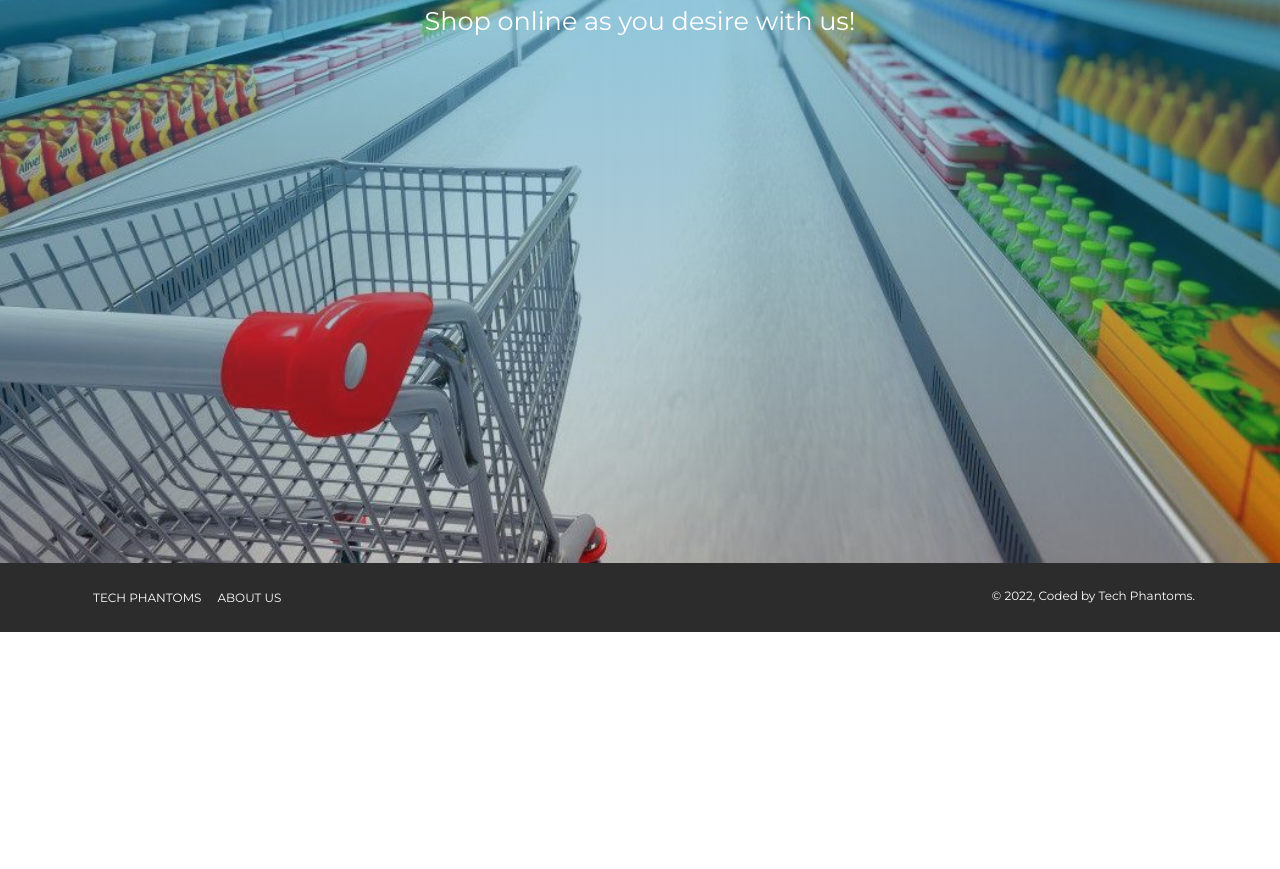
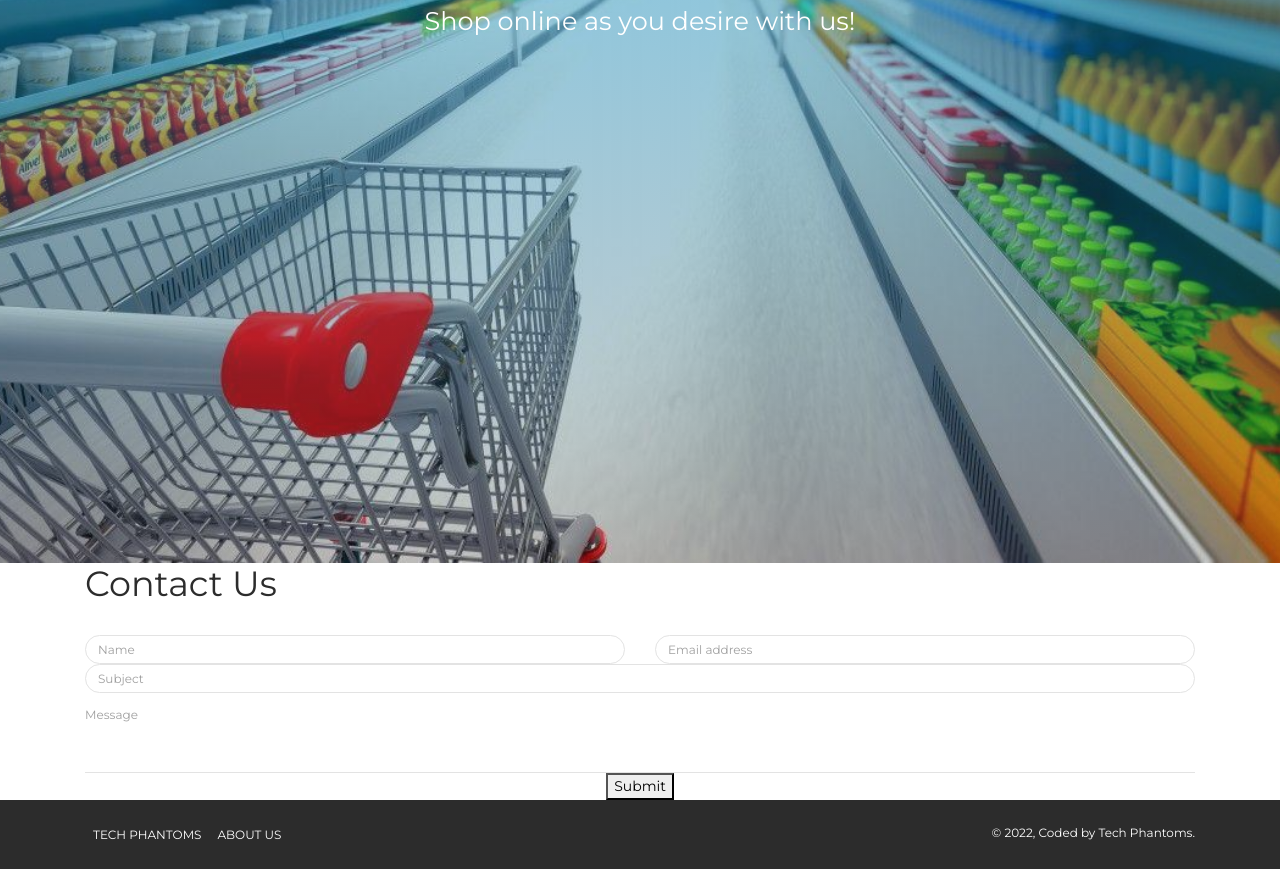
Before and after one commit to oshanadithya/Shopsy_Frontend, a React (Create React App) app: page /index in a window 1280 px wide. Shown: the part 436-1305 px from the top of the page. Before the commit the page ends 1068 px from the top, so only its background shows below. Built offline with nearby package versions, Linux system fonts and the light colour scheme.

Commit message:
ContactUs Added

```diff
--- a/package.json
+++ b/package.json
@@ -3,6 +3,7 @@
   "version": "1.5.0",
   "private": true,
   "dependencies": {
+    "emailjs-com": "^3.2.0",
     "gulp": "4.0.2",
     "gulp-append-prepend": "1.0.9",
     "moment": "2.29.1",
@@ -12,9 +13,11 @@
     "react-bootstrap-switch": "15.5.3",
     "react-datetime": "3.0.4",
     "react-dom": "17.0.2",
+    "react-hook-form": "^7.28.0",
     "react-router": "5.2.0",
     "react-router-dom": "^5.3.0",
     "react-scripts": "4.0.3",
+    "react-toastify": "^8.2.0",
     "reactstrap": "8.9.0"
   },
   "scripts": {
--- /dev/null
+++ b/src/views/ContactUs.js
@@ -0,0 +1,72 @@
+// reactstrap components
+import React, { useState, useEffect } from "react";
+import { useForm } from "react-hook-form";
+import { toast } from 'react-toastify';
+
+function ContactUS () {
+    return (
+        <>
+        <div className='ContactForm'>
+            <div class='container'>
+            <div className ='h2'> Contact Us </div>
+                <div className='row'>
+                <div className='col-12 text-center'>
+                    <div className='contactForm'>
+                    <form id='contact-form' noValidate>
+                        {/* Row 1 of form */}
+                        <div className='row formRow'>
+                        <div className='col-6'>
+                            <input
+                            type='text'
+                            name='name'
+                            className='form-control formInput'
+                            placeholder='Name'
+                            ></input>
+                        </div>
+                        <div className='col-6'>
+                            <input
+                            type='email'
+                            name='email'
+                            className='form-control formInput'
+                            placeholder='Email address'
+                            ></input>
+                        </div>
+                        </div>
+                        {/* Row 2 of form */}
+                        <div className='row formRow'>
+                        <div className='col'>
+                            <input
+                            type='text'
+                            name='subject'
+                            className='form-control formInput'
+                            placeholder='Subject'
+                            ></input>
+                        </div>
+                        </div>
+                        {/* Row 3 of form */}
+                        <div className='row formRow'>
+                        <div className='col'>
+                            <textarea
+                            rows={3}
+                            name='message'
+                            className='form-control formInput'
+                            placeholder='Message'
+                            ></textarea>
+                        </div>
+                        </div>
+                        <button className='submit-btn' type='submit'>
+                        Submit
+                        </button>
+                    </form>
+                    </div>
+                </div>
+                </div>
+            </div>
+        </div>
+        </>
+    )
+}
+
+export {
+    ContactUS
+}
--- a/src/views/Index.js
+++ b/src/views/Index.js
@@ -25,6 +25,9 @@ import SignUp from "./index-sections/SignUp.js";
 import Examples from "./index-sections/Examples.js";
 import Download from "./index-sections/Download.js";
 
+// dev implemented
+import { ContactUS } from "./ContactUs.js";
+
 function Index() {
   React.useEffect(() => {
     document.body.classList.add("index-page");
@@ -43,7 +46,7 @@ function Index() {
       <div className="wrapper">
         <IndexHeader />
         <div className="main">
-
+          <ContactUS />
         </div>
         <DarkFooter />
       </div>
```
Also changed, not shown: 1 other file (tests, documents, lock files or other folders).
